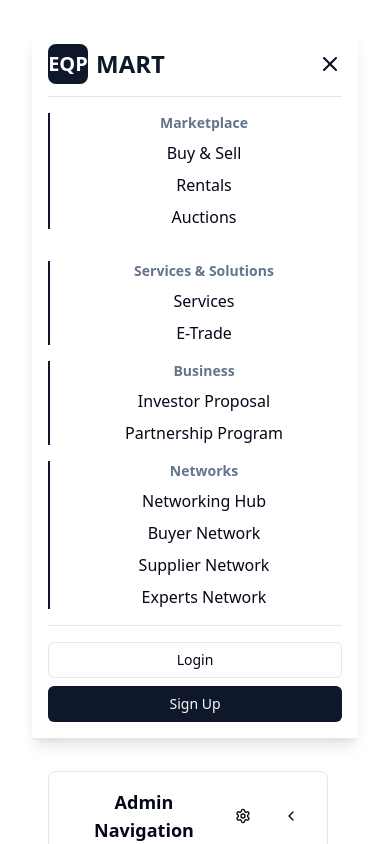
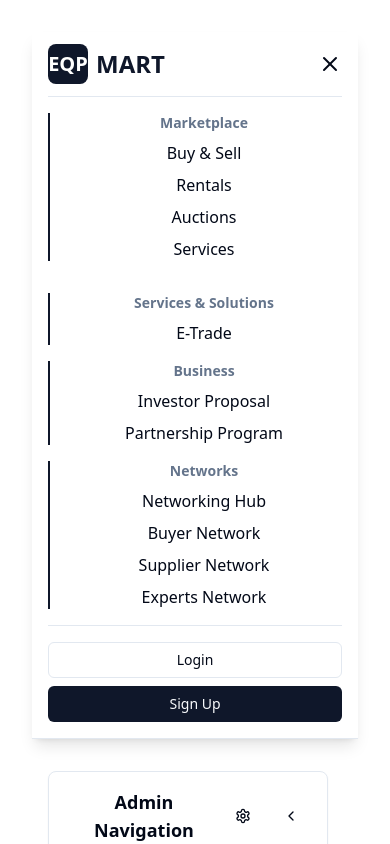
Before and after one commit to qataranbu-spec/equipmart, a React (Vite) app: page /admin in a window 390 px wide. Both pictures are taken after a click on the button 330 px from the left and 64 px from the top of the page. Shown: the top 844 px of the page. Built offline with nearby package versions, Linux system fonts and the light colour scheme.

Commit message:
Refactor: Move Services to Marketplace
Move the "Services" navigation item to be a submenu under "Marketplace" in the header.

```diff
--- a/src/components/layout/Header.tsx
+++ b/src/components/layout/Header.tsx
@@ -51,6 +51,9 @@ const Header = () => {
                     <Link to="/auctions" className="block px-4 py-2 text-sm text-foreground hover:bg-secondary hover:text-primary">
                       Auctions
                     </Link>
+                    <Link to="/services" className="block px-4 py-2 text-sm text-foreground hover:bg-secondary hover:text-primary">
+                      Services
+                    </Link>
                   </div>}
               </div>
 
@@ -60,11 +63,8 @@ const Header = () => {
                   Services & Solutions
                   <ChevronDown className="h-4 w-4 ml-1" />
                 </button>
-                {showServicesDropdown && <div className="absolute top-full left-0 mt-1 bg-background border border-border rounded-lg shadow-lg py-3 w-56 z-50">
+                 {showServicesDropdown && <div className="absolute top-full left-0 mt-1 bg-background border border-border rounded-lg shadow-lg py-3 w-56 z-50">
                     <p className="text-xs font-semibold text-muted-foreground px-4 pb-2 mb-2 border-b border-border">Services & Solutions</p>
-                    <Link to="/services" className="block px-4 py-2 text-sm text-foreground hover:bg-secondary hover:text-primary">
-                      Services
-                    </Link>
                     <Link to="/procurement" className="block px-4 py-2 text-sm text-foreground hover:bg-secondary hover:text-primary">
                       E-Trade
                     </Link>
@@ -154,17 +154,17 @@ const Header = () => {
                   <Link to="/rentals" className="block text-foreground hover:text-primary transition-colors mb-2">
                     Rentals
                   </Link>
-                  <Link to="/auctions" className="block text-foreground hover:text-primary transition-colors">
+                  <Link to="/auctions" className="block text-foreground hover:text-primary transition-colors mb-2">
                     Auctions
+                  </Link>
+                  <Link to="/services" className="block text-foreground hover:text-primary transition-colors">
+                    Services
                   </Link>
                 </div>
 
                 {/* Services & Solutions */}
                 <div className="border-l-2 border-primary pl-4 mb-4">
                   <p className="text-sm font-semibold text-muted-foreground mb-2">Services & Solutions</p>
-                  <Link to="/services" className="block text-foreground hover:text-primary transition-colors mb-2">
-                    Services
-                  </Link>
                   <Link to="/procurement" className="block text-foreground hover:text-primary transition-colors">
                     E-Trade
                   </Link>
```
